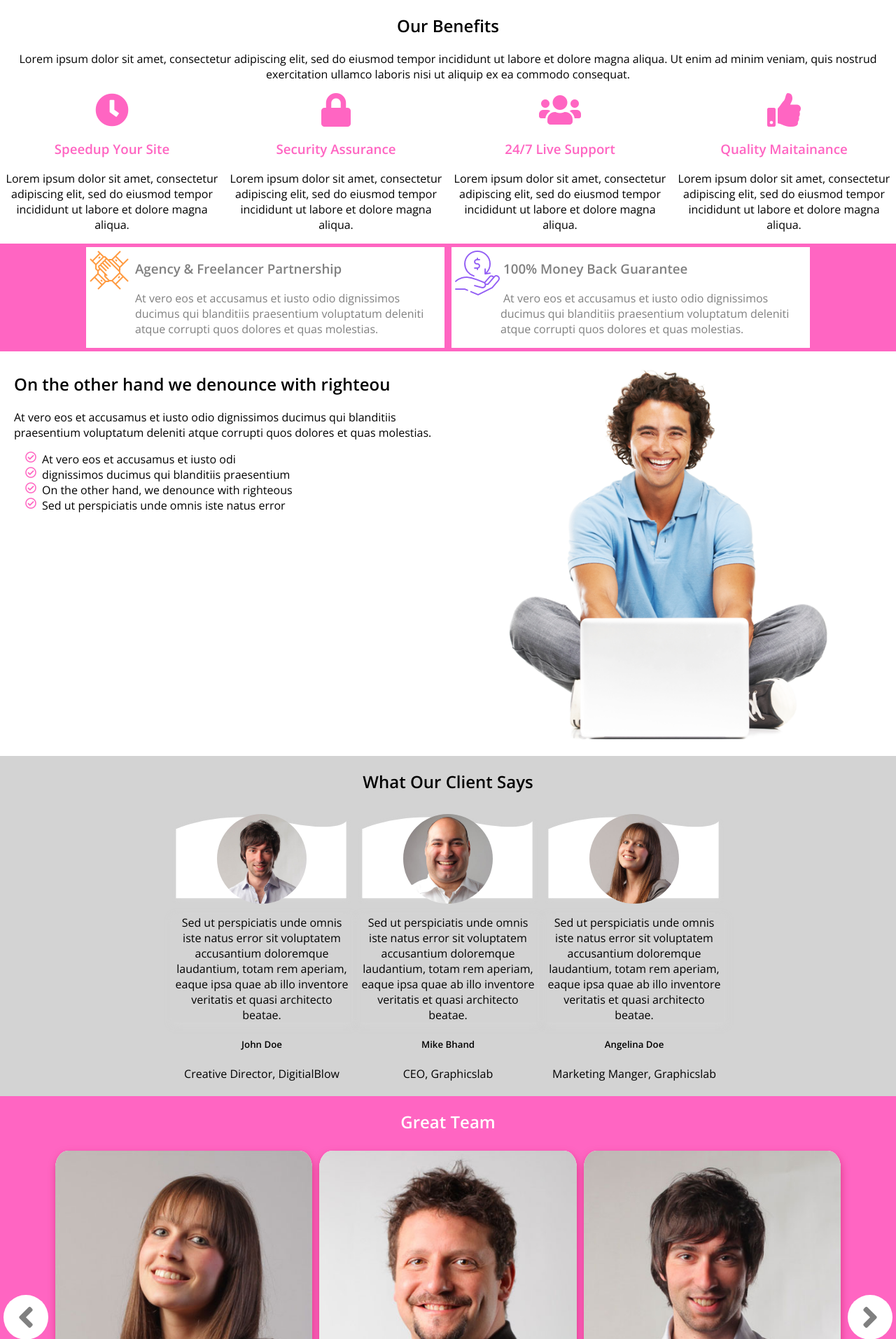
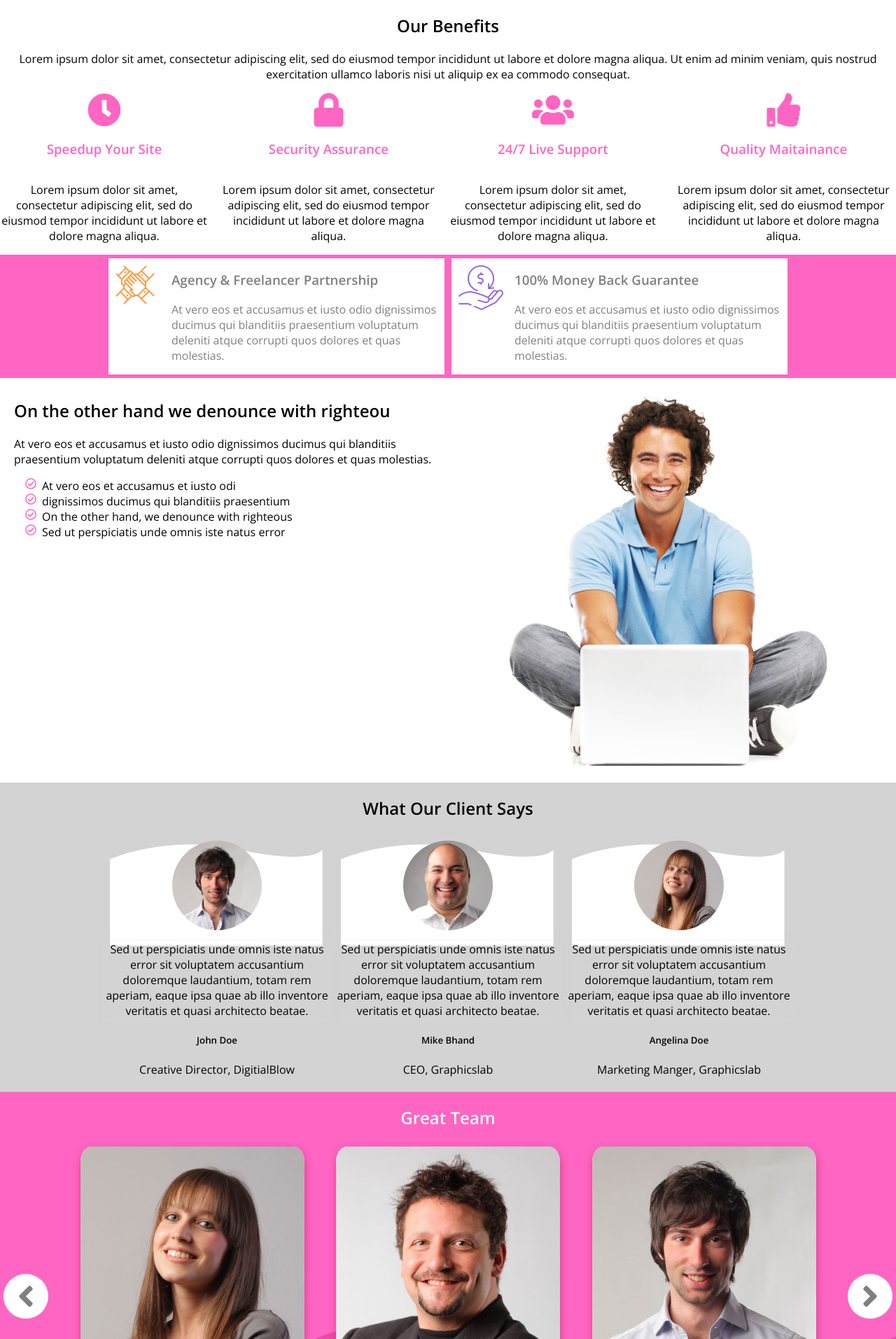
Before and after one commit to MikeGratsas/bit, a PHP site: page /soran/ in a window 1280 px wide. Shown: the part 367-2280 px from the top of the page at 70% size. Run offline with PHP 8.4, Linux system fonts and the light colour scheme; some libraries are stand-ins or nearby versions.

Commit message:
flexbox wrap

```diff
--- a/index.php
+++ b/index.php
@@ -1 +1 @@
-<?php include_once("./soran/index.html"); ?>
+<?php include_once("./projects.html"); ?>
--- a/soran/index.html
+++ b/soran/index.html
@@ -2,14 +2,14 @@
 <html lang="en" xmlns="http://www.w3.org/1999/xhtml">
 
 <head>
-    <meta charset="utf-8">
+    <meta charset="utf-8" />
     <title>Homework - Soran</title>
-    <link rel="stylesheet" href="styles/style.css">
-    <meta name="description" content="Aprasymas svetaines">
-    <meta name="author" content="Mike Gratsas">
-    <meta name="viewport" content="width=device-width, initial-scale=1">
-    <link href="https://fonts.googleapis.com/css?family=Open+Sans:400,600" rel="stylesheet">
-    <link rel="stylesheet" href="https://use.fontawesome.com/releases/v5.6.1/css/all.css" integrity="sha384-gfdkjb5BdAXd+lj+gudLWI+BXq4IuLW5IT+brZEZsLFm++aCMlF1V92rMkPaX4PP" crossorigin="anonymous">
+    <meta name="description" content="Soran project" />
+    <meta name="author" content="Mike Gratsas" />
+    <meta name="viewport" content="width=device-width, initial-scale=1" />
+    <link rel="stylesheet" href="styles/style.css" />
+    <link rel="stylesheet" href="https://fonts.googleapis.com/css?family=Open+Sans:400,600" />
+    <link rel="stylesheet" href="https://use.fontawesome.com/releases/v5.6.1/css/all.css" integrity="sha384-gfdkjb5BdAXd+lj+gudLWI+BXq4IuLW5IT+brZEZsLFm++aCMlF1V92rMkPaX4PP" crossorigin="anonymous" />
 </head>
 
 <body>
@@ -33,10 +33,7 @@
         </header>
         <main class="content">
             <section id="intro" class="intro-bg centered">
-                <h2>
-                    Build Better Websites, The Better Way
-                    With Total
-                </h2>
+                <h2>Build Better Websites, The Better Way With Total</h2>
                 <form id="search-form" action="#" method="post">
                     <div class="input-group">
                         <input id="issue" class="input-text" type="search" name="issue" placeholder="Search your desire issue for fix" />
@@ -63,23 +60,31 @@
                 <p>Lorem ipsum dolor sit amet, consectetur adipiscing elit, sed do eiusmod tempor incididunt ut labore et dolore magna aliqua. Ut enim ad minim veniam, quis nostrud exercitation ullamco laboris nisi ut aliquip ex ea commodo consequat.</p>
                 <div id="benefits">
                     <section class="benefit">
-                        <div class="foreground"><span class="fas fa-clock fa-3x" aria-hidden="true"></span></div>
-                        <h3 class="foreground">Speedup Your Site</h3>
+                        <div class="benefit-heading foreground">
+                            <span class="fas fa-clock fa-3x" aria-hidden="true"></span>
+                            <h3 class="benefit-name">Speedup Your Site</h3>
+                        </div>
                         <p>Lorem ipsum dolor sit amet, consectetur adipiscing elit, sed do eiusmod tempor incididunt ut labore et dolore magna aliqua.</p>
                     </section>
                     <section class="benefit">
-                        <div class="foreground"><span class="fas fa-lock fa-3x" aria-hidden="true"></span></div>
-                        <h3 class="foreground">Security Assurance</h3>
+                        <div class="benefit-heading foreground">
+                            <span class="fas fa-lock fa-3x" aria-hidden="true"></span>
+                            <h3 class="benefit-name">Security Assurance</h3>
+                        </div>
                         <p>Lorem ipsum dolor sit amet, consectetur adipiscing elit, sed do eiusmod tempor incididunt ut labore et dolore magna aliqua.</p>
                     </section>
                     <section class="benefit">
-                        <div class="foreground"><span class="fas fa-users fa-3x" aria-hidden="true"></span></div>
-                        <h3 class="foreground">24/7 Live Support</h3>
+                        <div class="benefit-heading foreground">
+                            <span class="fas fa-users fa-3x" aria-hidden="true"></span>
+                            <h3 class="benefit-name">24/7 Live Support</h3>
+                        </div>
                         <p>Lorem ipsum dolor sit amet, consectetur adipiscing elit, sed do eiusmod tempor incididunt ut labore et dolore magna aliqua.</p>
                     </section>
                     <section class="benefit">
-                        <div class="foreground"><span class="fas fa-thumbs-up fa-3x" aria-hidden="true"></span></div>
-                        <h3 class="foreground">Quality Maitainance</h3>
+                        <div class="benefit-heading foreground">
+                            <span class="fas fa-thumbs-up fa-3x" aria-hidden="true"></span>
+                            <h3 class="benefit-name">Quality Maitainance</h3>
+                        </div>
                         <p>Lorem ipsum dolor sit amet, consectetur adipiscing elit, sed do eiusmod tempor incididunt ut labore et dolore magna aliqua.</p>
                     </section>
                 </div>
@@ -103,10 +108,7 @@
             <section id="present">
                 <img class="float-right" src="images/show.png" alt="show" />
                 <div class="mission">
-                    <h2>
-                        On the other hand we
-                        denounce with righteou
-                    </h2>
+                    <h2>On the other hand we denounce with righteou</h2>
                     <p>At vero eos et accusamus et iusto odio dignissimos ducimus qui blanditiis praesentium voluptatum deleniti atque corrupti quos dolores et quas molestias.</p>
                     <ul class="fa-ul">
                         <li><span class="fa-li far fa-check-circle foreground"></span>At vero eos et accusamus et iusto odi</li>
@@ -232,8 +234,8 @@
                 <h2>Signup For Mothly Newsletter</h2>
                 <form id="subscribe-form" action="#" method="post">
                     <div class="input-group">
-                        <span class="input-group-addon"><span class="fas fa-envelope-open foreground"></span></span>
                         <input id="email" class="input-text" type="email" name="email" placeholder="Enter Your Email Address" />
+                        <span class="fas fa-envelope-open input-group-addon foreground"></span>
                         <button id="subscribe" class="input-button" type="submit">Subscribe</button>
                     </div>
                 </form>
--- a/soran/styles/style.css
+++ b/soran/styles/style.css
@@ -188,15 +190,18 @@ body {
     display: flex;
     align-items: center;
     justify-content: space-around;
+    flex-wrap: wrap;
 }
 
 .clients {
     display: flex;
     justify-content: center;
+    flex-wrap: wrap;
 }
 
 .client {
-    max-width: 20%;
+    max-width: 20em;
+    flex: 1 1 15em;
     margin: 5px;
 }
 
@@ -207,27 +212,27 @@ body {
         overflow: hidden;
     }
 
-.employees {
-    display: flex;
-    align-items: center;
-}
-
 .advantage {
-    display: inline-block;
     background-color: white;
     color: grey;
     margin: 5px;
-    max-width: 40%;
+    max-width: 30em;
+    flex: 1 1 20em;
     overflow: hidden;
 }
 
     .advantage img {
-        margin: 5px;
+        margin: 10px;
     }
 
     .advantage .about {
-        margin-left: 70px;
+        margin-left: 90px;
     }
+
+.employees {
+    display: flex;
+    justify-content: space-between;
+}
 
 .employee {
     display: inline-block;
@@ -237,11 +242,14 @@ body {
     border-radius: 5%;
     box-shadow: 1px 5px 11px 0 rgba(192, 16, 79, 0.5);
     margin: 5px;
+    max-width: 20em;
+    flex: 1 1 15em;
 }
 
 .previous, .next {
     display: flex;
     background-color: white;
+    align-self: center;
     align-items: center;
     flex-shrink: 0;
     color: grey;
@@ -395,12 +410,31 @@ body {
 }
 
 #benefits {
-    display: flex;
+    display: grid;
+    grid-template-columns: repeat(4, auto);
+    grid-auto-rows: auto auto;
+    grid-gap: 20px;
+}
+
+.benefit {
+    grid-row: auto / span 2;
+    display: grid;
+    grid-template-rows: subgrid;
+    grid-gap: 0;
+}
+
+.benefit-heading {
+    grid-row: 1;
+}
+
+.benefit > p {
+    grid-row: 2;
 }
 
 #pros {
     display: flex;
     justify-content: center;
+    flex-wrap: wrap;
 }
 
 #present {
```
Also changed, not shown: other parts of soran/styles/style.css (+21 -12 lines), blood/index.html (added, +34 -0 lines), blood/styles/style.css (added, +73 -0 lines), projects.html (added, +23 -0 lines), blood/images/donate.png (added).
